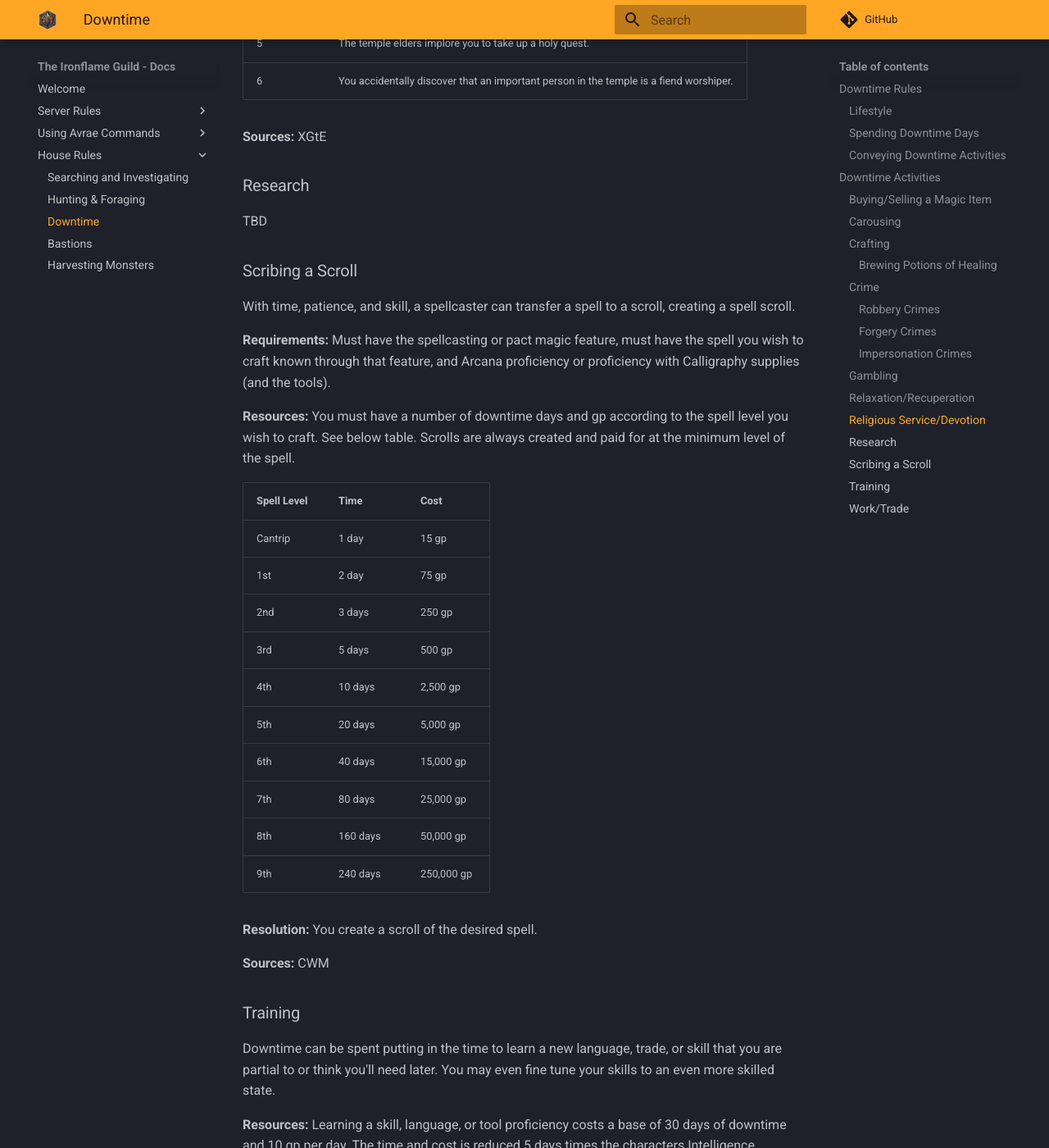
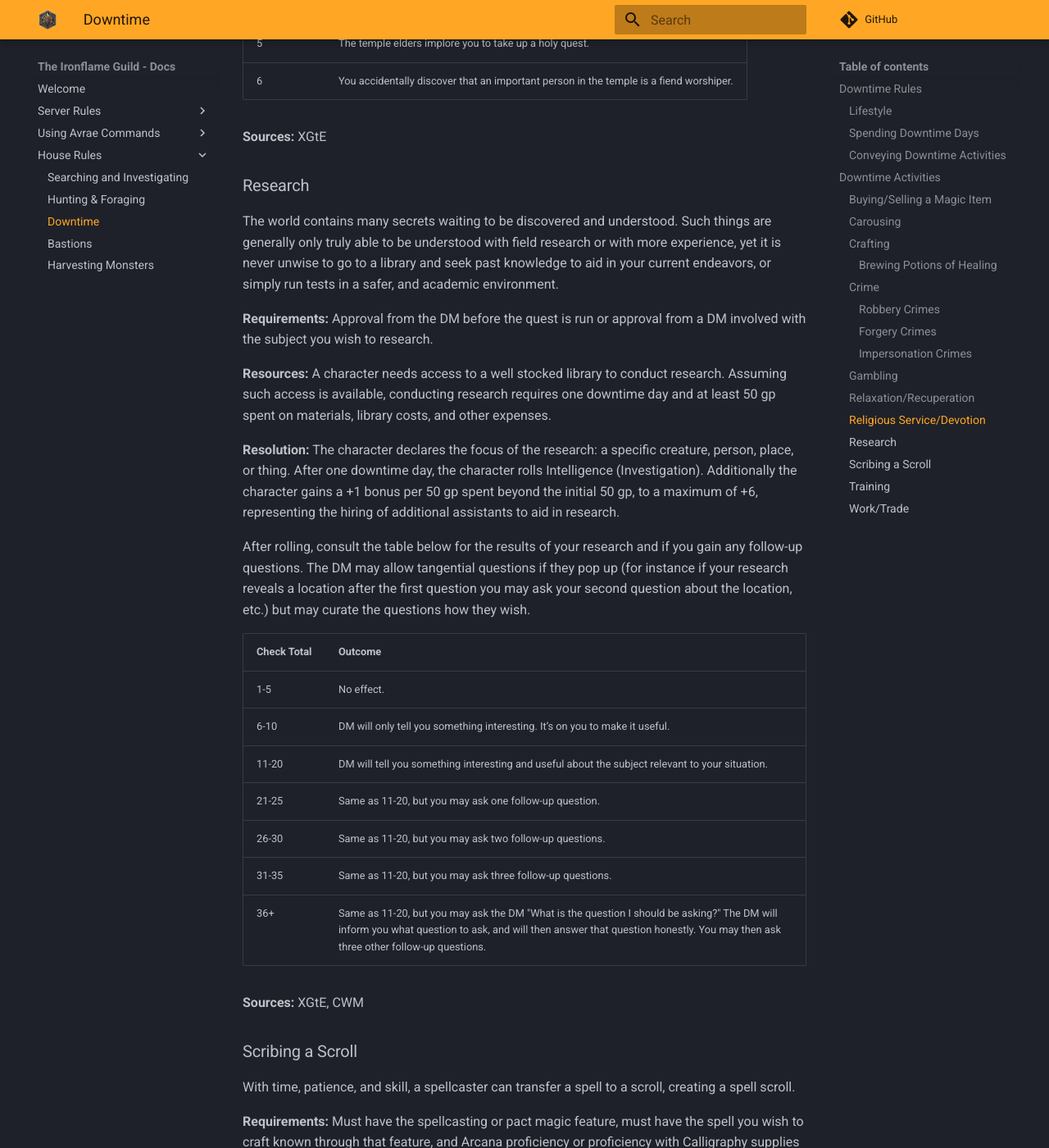
Before and after one commit to adamhstewart/doip-docs, an MkDocs documentation site: the page built from docs/downtime.md, in a window 1280 px wide and 1400 px high, scrolled down 8765 px. Shown: the whole window at 82% size. Built offline with MkDocs 1.6.1 and Material for MkDocs 9.7.7, drawn with Linux system fonts in a browser that asks for light colours; comment, search, counter and statistics services are not loaded.

Commit message:
Add research.

```diff
--- a/docs/downtime.md
+++ b/docs/downtime.md
@@ -204,7 +204,27 @@ Favors earned need not be expended immediately, but only a certain number can be
 **Sources:** XGtE
 
 ### Research
-TBD
+The world contains many secrets waiting to be discovered and understood. Such things are generally only truly able to be understood with field research or with more experience, yet it is never unwise to go to a library and seek past knowledge to aid in your current endeavors, or simply run tests in a safer, and academic environment.
+
+**Requirements:** Approval from the DM before the quest is run or approval from a DM involved with the subject you wish to research.
+
+**Resources:** A character needs access to a well stocked library to conduct research. Assuming such access is available, conducting research requires one downtime day and at least 50 gp spent on materials, library costs, and other expenses.
+
+**Resolution:** The character declares the focus of the research: a specific creature, person, place, or thing. After one downtime day, the character rolls Intelligence (Investigation). Additionally the character gains a +1 bonus per 50 gp spent beyond the initial 50 gp, to a maximum of +6, representing the hiring of additional assistants to aid in research.
+
+After rolling, consult the table below for the results of your research and if you gain any follow-up questions. The DM may allow tangential questions if they pop up (for instance if your research reveals a location after the first question you may ask your second question about the location, etc.) but may curate the questions how they wish.
+
+| Check Total | Outcome                                                                                                                                                                                                                      |
+| ----------- | ---------------------------------------------------------------------------------------------------------------------------------------------------------------------------------------------------------------------------- |
+| 1-5         | No effect.                                                                                                                                                                                                                   |
+| 6-10        | DM will only tell you something interesting. It’s on you to make it useful.                                                                                                                                                  |
+| 11-20       | DM will tell you something interesting and useful about the subject relevant to your situation.                                                                                                                              |
+| 21-25       | Same as 11-20, but you may ask one follow-up question.                                                                                                                                                                       |
+| 26-30       | Same as 11-20, but you may ask two follow-up questions.                                                                                                                                                                      |
+| 31-35       | Same as 11-20, but you may ask three follow-up questions.                                                                                                                                                                    |
+| 36+         | Same as 11-20, but you may ask the DM "What is the question I should be asking?" The DM will inform you what question to ask, and will then answer that question honestly. You may then ask three other follow-up questions. |
+
+**Sources:** XGtE, CWM
 
 ### Scribing a Scroll
 With time, patience, and skill, a spellcaster can transfer a spell to a scroll, creating a spell scroll.
```
